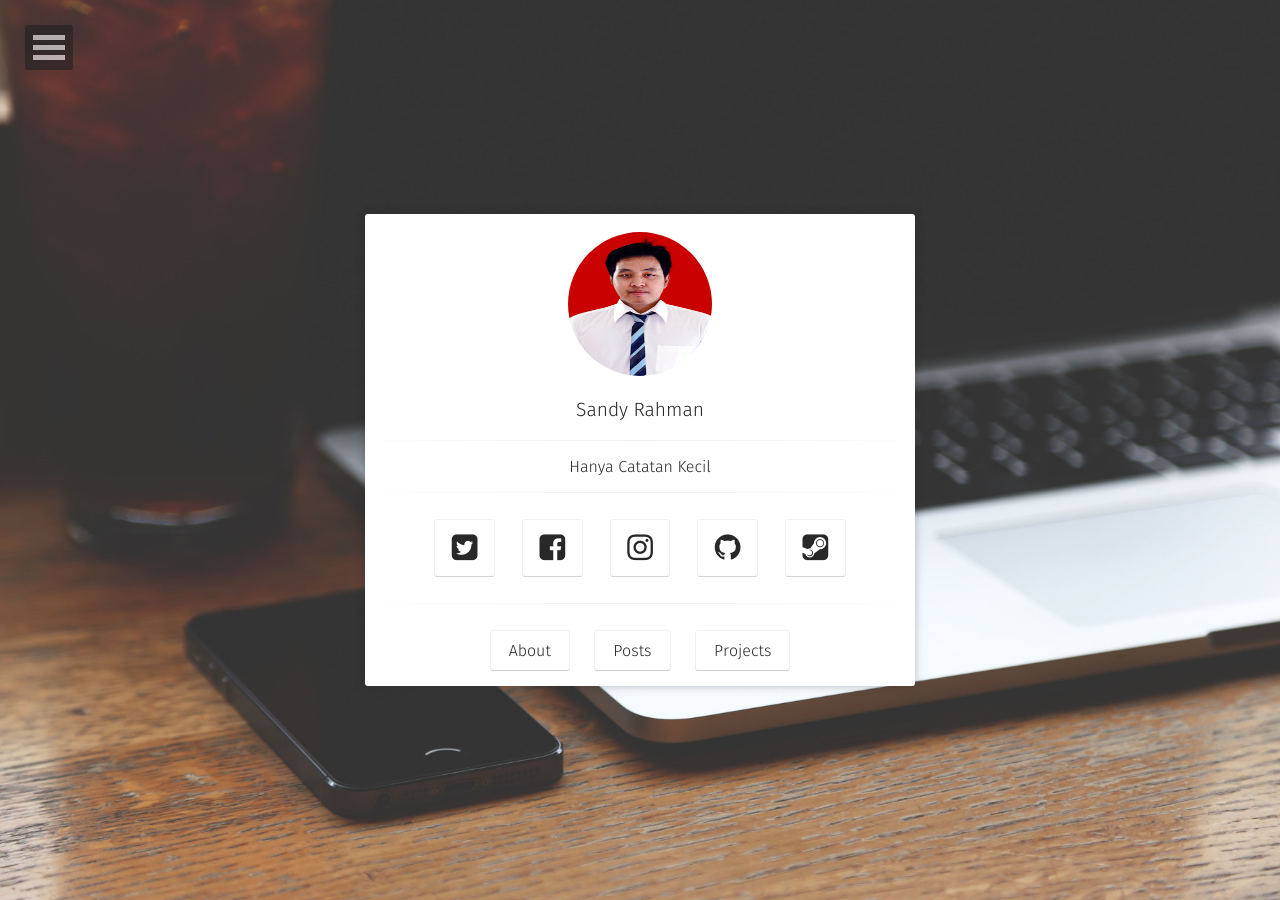
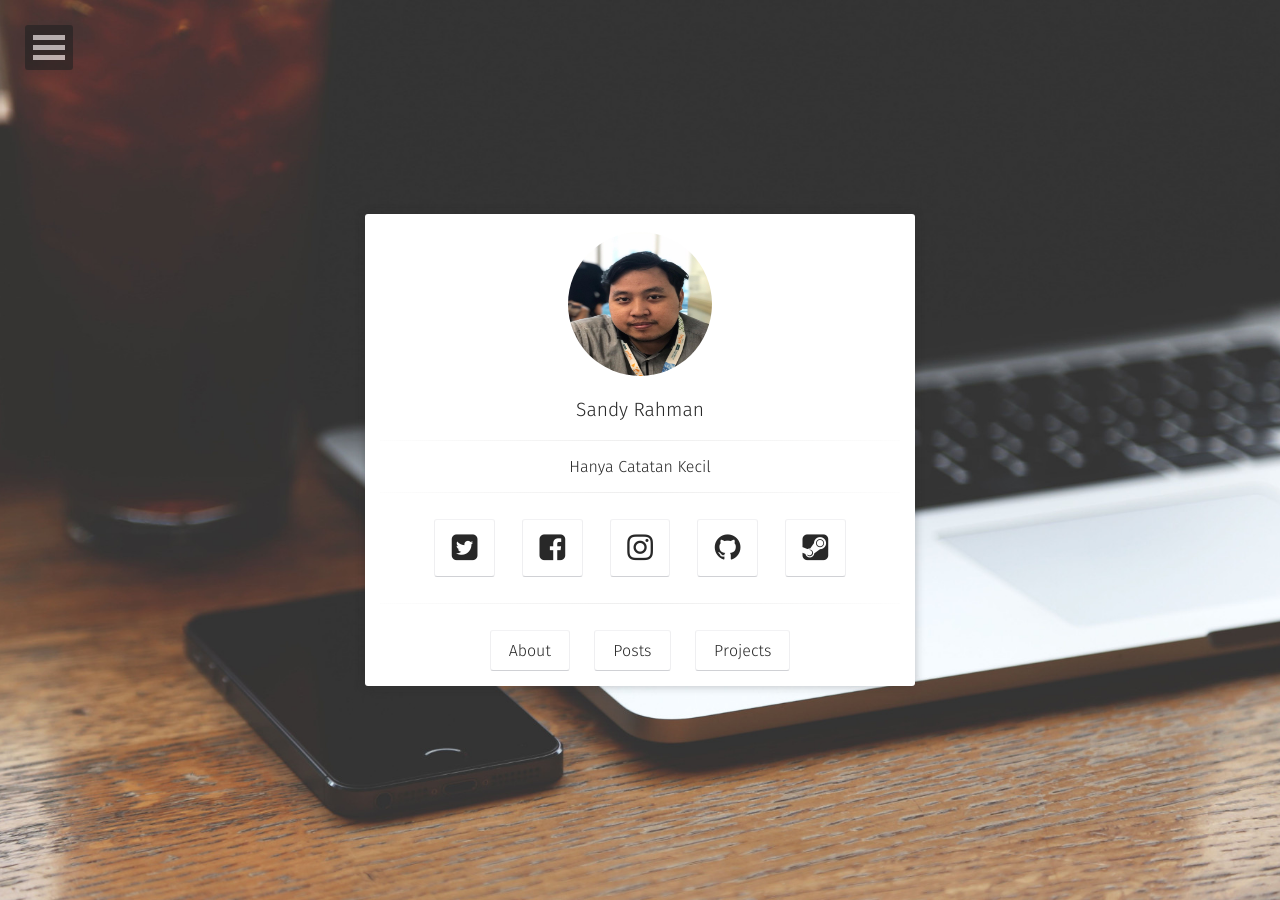
Before and after one commit to SandyRahman/sandyrahman.github.io, a Jekyll site: the page built from index.html, in a window 1280 px wide. Built offline with Jekyll 4.4.1, drawn with Linux system fonts in a browser that asks for light colours; some web fonts are replaced.

Commit message:
change _config.yml PP.png

```diff
--- a/_config.yml
+++ b/_config.yml
@@ -4,7 +4,7 @@ bio:                'Hanya Catatan Kecil'
 description:        "Moon is a minimal, one column jekyll theme for your blog."
 reading_time:       true
 words_per_minute:   200
-logo:               'assets/img/sandy.png'
+logo:               'assets/img/PP.jpg'
 background:         'assets/img/placeholder-big.jpg'
 tiled_bg:           false   # Set this true if you want to tile your background image, otherwise it will be covered
 locale:             en_US
```
